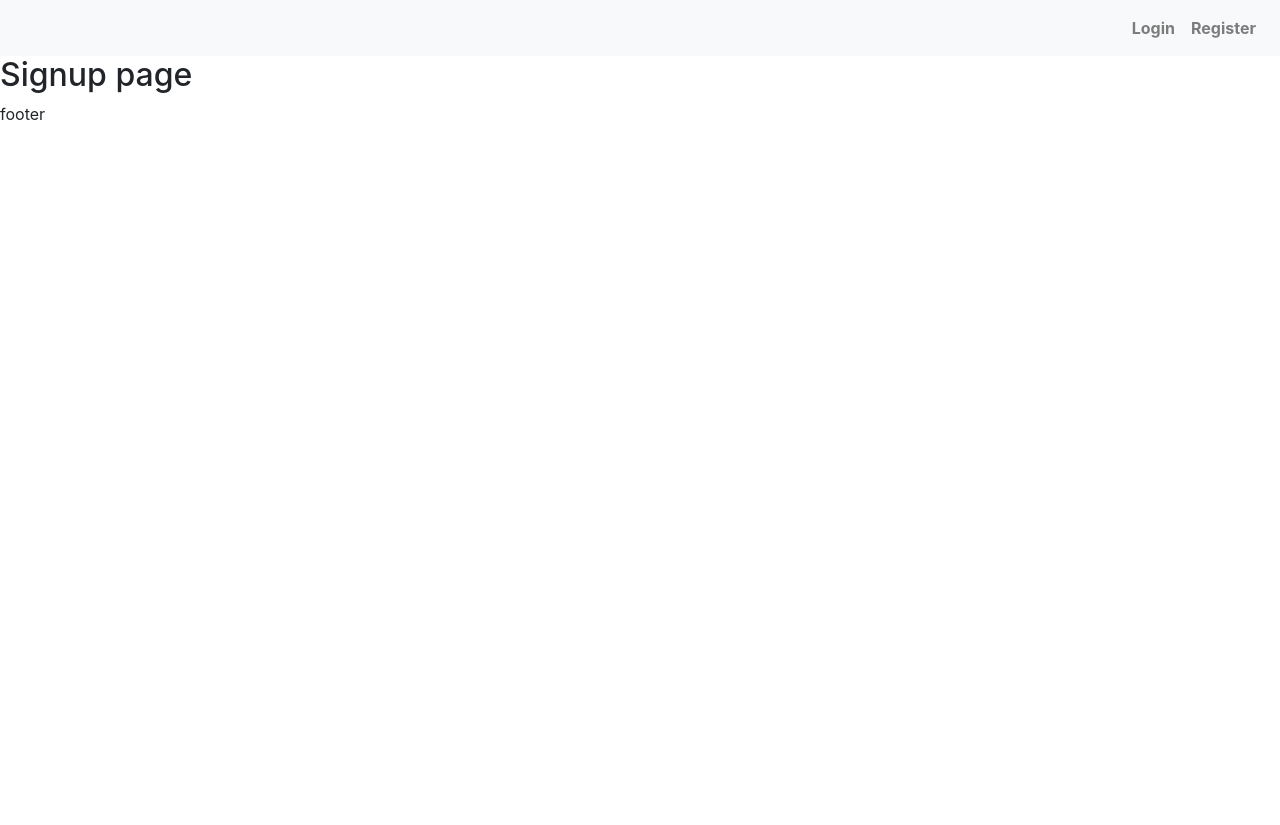
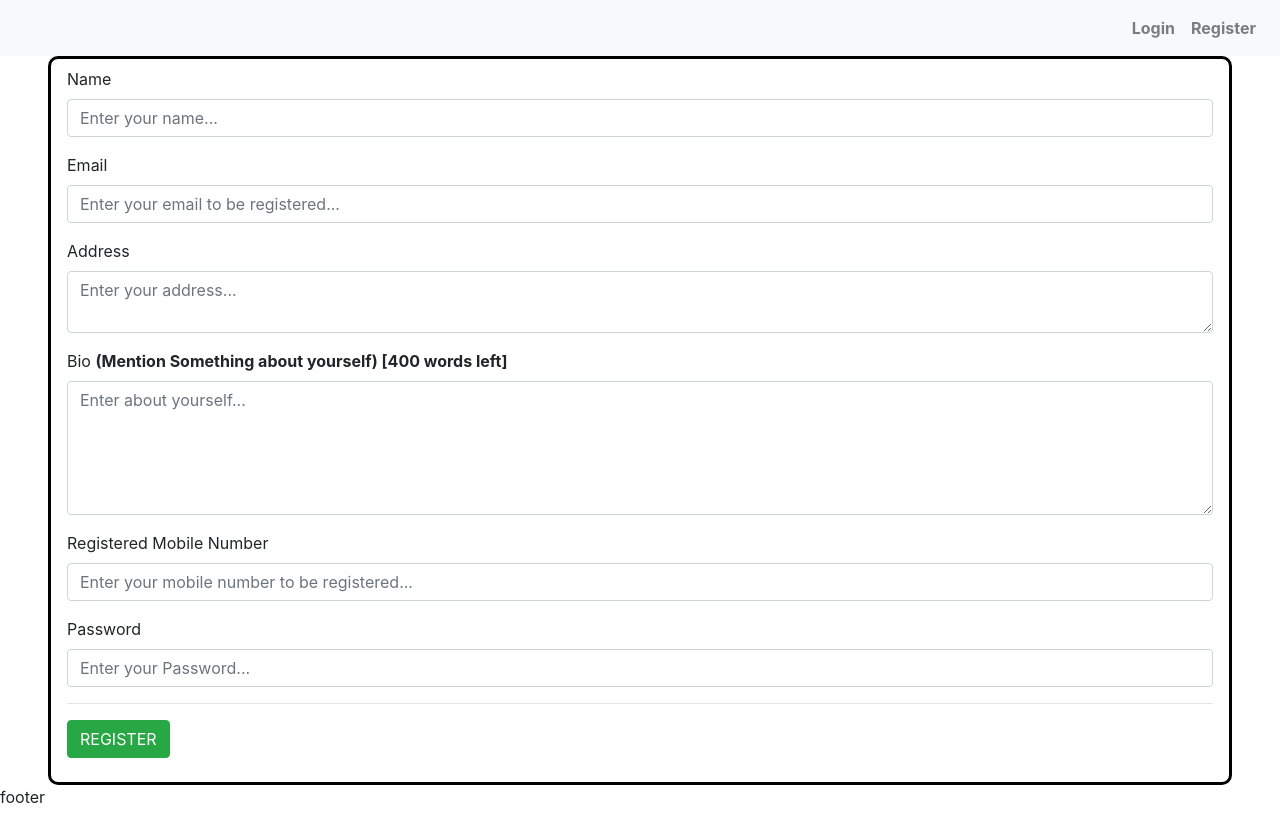
Before and after one commit to Anirban007-jpg/SEO-Blog-Nextjs, a Next.js app in the folder frontend/: page /signup in a window 1280 px wide. Before the commit the page ends 800 px from the top, so only its background shows below. Built offline with nearby package versions, Linux system fonts and the light colour scheme.

Commit message:
Closes #12

```diff
--- /dev/null
+++ b/frontend/components/auth/SignupComponent.js
@@ -0,0 +1,78 @@
+import { useState } from "react";
+
+const SignupComponent = () => {
+
+    const [values, setValues] = useState({
+        name: '',
+        email: '',
+        address: '',
+        length: 400,
+        about: '',
+        mobile_no: '',
+        password: '',
+        loading: false,
+        message: '',
+        error: '',
+        showForm: true
+    });
+
+    const {name,email,address,length,about,mobile_no,password,loading,message,error,showForm} = values;
+
+    const handleChange = (name) => e => {
+        setValues({...values, error: '', [name]: e.target.value});
+    }
+
+    const handleSubmit = (e) => {
+        e.preventDefault();
+    }
+
+    //
+    // disable={length-about.length !== 0}
+    const signupForm = () => {
+        return (
+            <form className="mr-5 ml-5 pt-2 pl-3 pr-3" style={{border: '3px solid black', borderRadius: '10px'}} onSubmit={handleSubmit} noValidate>
+                <div className="form-group">
+                    <label>Name</label>
+                    <br/>
+                    <input value={name} type="text" className="form-control" placeholder="Enter your name..." onChange={handleChange('name')} />
+                </div>
+                <div className="form-group">
+                    <label>Email</label>
+                    <br/>
+                    <input value={email} type="email" className="form-control" placeholder="Enter your email to be registered..." onChange={handleChange('email')} />
+                </div>
+                <div className="form-group">
+                    <label>Address</label>
+                    <br/>
+                    <textarea  value={address}rows="2" type="text" className="form-control" placeholder="Enter your address..." onChange={handleChange('address')} />
+                </div>
+                <div className="form-group">
+                    <label>Bio{" "}<strong>(Mention Something about yourself){" "}[{length-about.length} {length-about.length === 1 ? "word left" : "words left"}]</strong></label>
+                    <br/>
+                    <textarea value={about} rows="5" disable={length-about.length !== 0} type="text"  className="form-control" placeholder="Enter about yourself..." onChange={handleChange('about')} />
+                </div>
+                <div className="form-group">
+                    <label>Registered Mobile Number</label>
+                    <br/>
+                    <input value={mobile_no} type="text" className="form-control" placeholder="Enter your mobile number to be registered..." onChange={handleChange('mobile_no')} />
+                </div>
+                <div className="form-group">
+                    <label>Password</label>
+                    <br/>
+                    <input value={password} type="password" className="form-control" placeholder="Enter your Password..." onChange={handleChange('password')} />
+                </div><hr />
+                <div className="pd-3">
+                    <button className="btn btn-success">REGISTER</button>
+                </div><br/>
+            </form>
+        )
+    }
+
+    return (
+        <React.Fragment>
+            {signupForm()}
+        </React.Fragment>
+    )
+}
+
+export default SignupComponent
--- a/frontend/pages/signup.js
+++ b/frontend/pages/signup.js
@@ -1,10 +1,11 @@
 //import Header from "./Header";
+import SignupComponent from "../components/auth/SignupComponent";
 import Layout from "../components/Layout";
 
 const Signup = () => {
     return (
         <Layout>
-            <h2>Signup page</h2>
+            <SignupComponent />
         </Layout>
     );
 };
```
